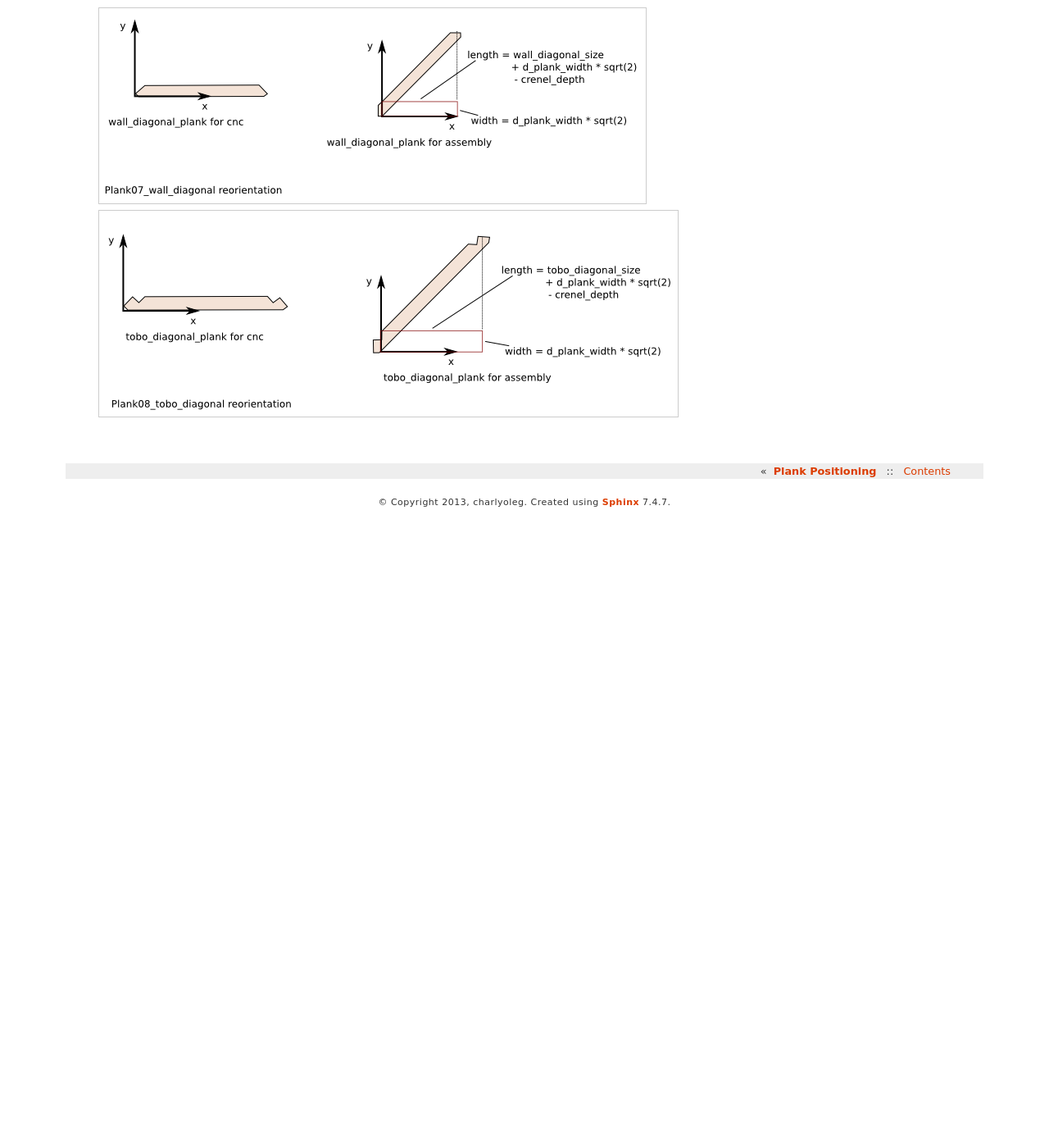
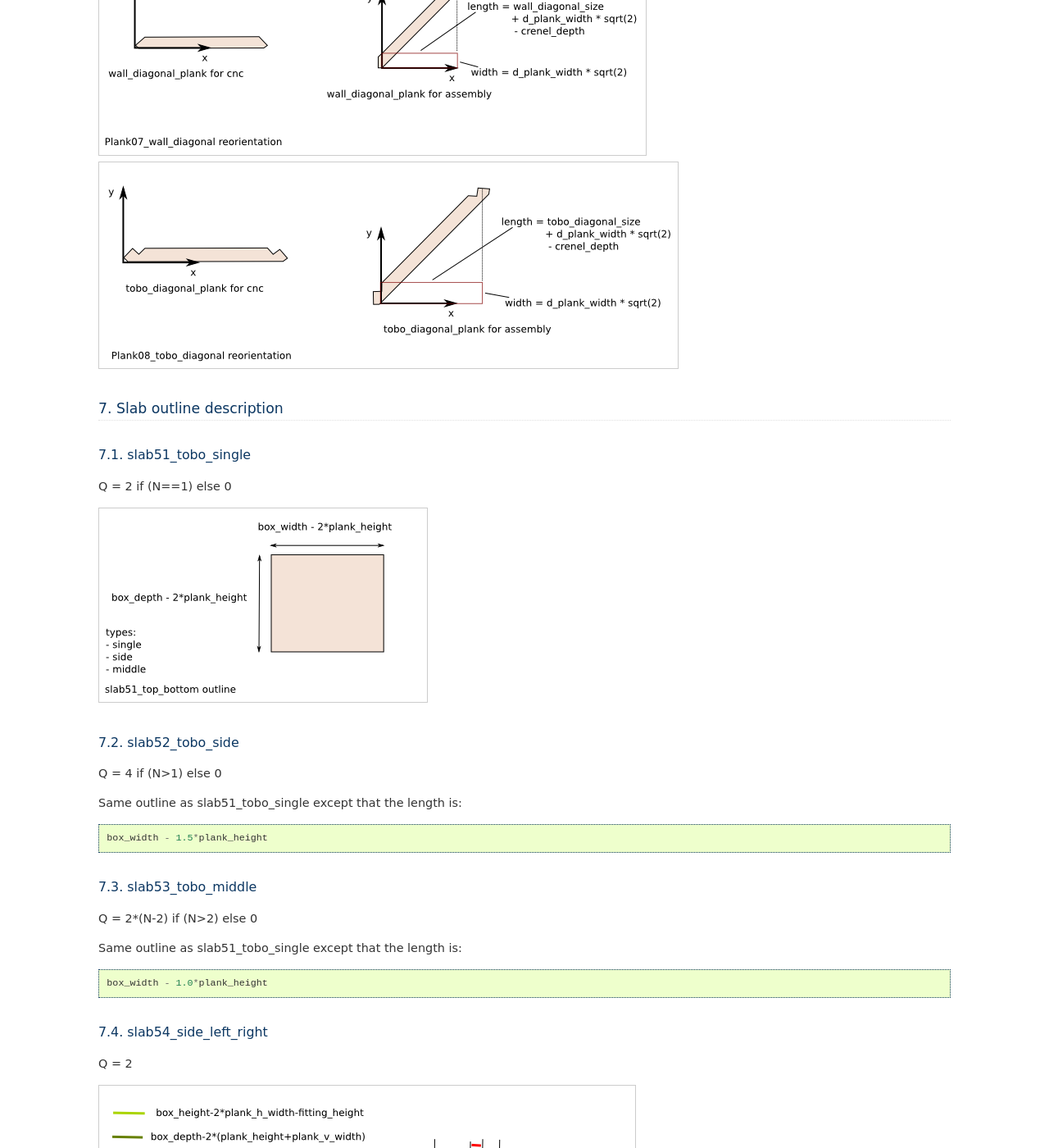
Before and after one commit to charlyoleg/Cnc25D, a Sphinx documentation site: the page built from docs/box_wood_frame_conception.rst, in a window 1280 px wide and 1400 px high, scrolled down 7533 px. Shown: the whole window at 82% size. Built offline with Sphinx 7.4.7, drawn with Linux system fonts in a browser that asks for light colours; formulas are drawn with MathJax 3; before the commit the page ends 8163 px from its top, so only the background shows below that; some of the changed text lies outside the part shown.

Commit message:
split box_wood_frame in two parts, conception and usage

```diff
--- a/docs/box_wood_frame.rst
+++ b/docs/box_wood_frame_conception.rst
@@ -137,3 +134,72 @@
 
 .. image:: images/plank07_wall_diagonal_reorientation.png
 .. image:: images/plank08_tobo_diagonal_reorientation.png
+
+7. Slab outline description
+===========================
+
+7.1. slab51_tobo_single
+-----------------------
+Q = 2 if (N==1) else 0
+
+.. image:: images/slab51_tobo_outline.png
+.. .. image:: images/slab51_tobo_single_outline.png
+
+7.2. slab52_tobo_side
+---------------------
+Q = 4 if (N>1) else 0
+
+Same outline as slab51_tobo_single except that the length is::
+
+  box_width - 1.5*plank_height
+
+.. .. image:: images/slab52_tobo_side_outline.png
+
+7.3. slab53_tobo_middle
+-----------------------
+Q = 2*(N-2) if (N>2) else 0
+
+Same outline as slab51_tobo_single except that the length is::
+
+  box_width - 1.0*plank_height
+
+.. .. image:: images/slab53_tobo_middle_outline.png
+
+7.4. slab54_side_left_right
+---------------------------
+Q = 2
+
+.. image:: images/slab54_side_left_right_outline.png
+
+7.5. slab55_side_rear_single
+----------------------------
+Q = 1 if (N==1) else 0
+
+.. image:: images/slab55_side_rear_outline.png
+.. .. image:: images/slab55_side_rear_single_outline.png
+
+7.6. slab56_side_rear_side
+--------------------------
+Q = 2 if (N>1) else 0
+
+Same outline as slab55_side_rear_single except that the length is::
+
+  box_width - 1.5*plank_v_width
+
+.. .. image:: images/slab56_side_rear_side_outline.png
+
+7.7. slab57_side_rear_middle
+----------------------------
+Q = N-2 if (N>2) else 0
+
+Same outline as slab55_side_rear_single except that the length is::
+
+  box_width - 1.0*plank_v_width
+
+.. .. image:: images/slab57_side_rear_middle_outline.png
+
+7.8. slab58_front
+-----------------
+Q = 4*N
+
+.. image:: images/slab58_front_outline.png
--- a/docs/cnc_cut_outline.rst
+++ b/docs/cnc_cut_outline.rst
@@ -1,10 +1,6 @@
 ===============
 CNC Cut Outline
 ===============
-
-:date: 2013-06-03
-:author: charlyoleg
-
 
 1. Introduction to the automated cutting technology
 ===================================================
--- a/docs/plank_place.rst
+++ b/docs/plank_place.rst
@@ -1,9 +1,6 @@
 =================
 Plank Positioning
 =================
-
-:date: 2013-06-04
-:author: charlyoleg
 
 1. Plank definition
 ===================
```
Also changed, not shown: other parts of docs/box_wood_frame_conception.rst (+3 -6 lines), docs/box_wood_frame_usage.rst (added, +12 -0 lines), docs/cnc25d_presentation.rst (added, +30 -0 lines), docs/index.rst (+3 -34 lines), docs/box_wood_frame.svg, docs/images/slab51_tobo_outline.png (added), docs/images/slab51_top_bottom_outline.png (added), docs/images/slab54_side_left_right_outline.png (added), docs/images/slab55_side_rear_outline.png (added), docs/images/slab58_front_outline.png (added).
